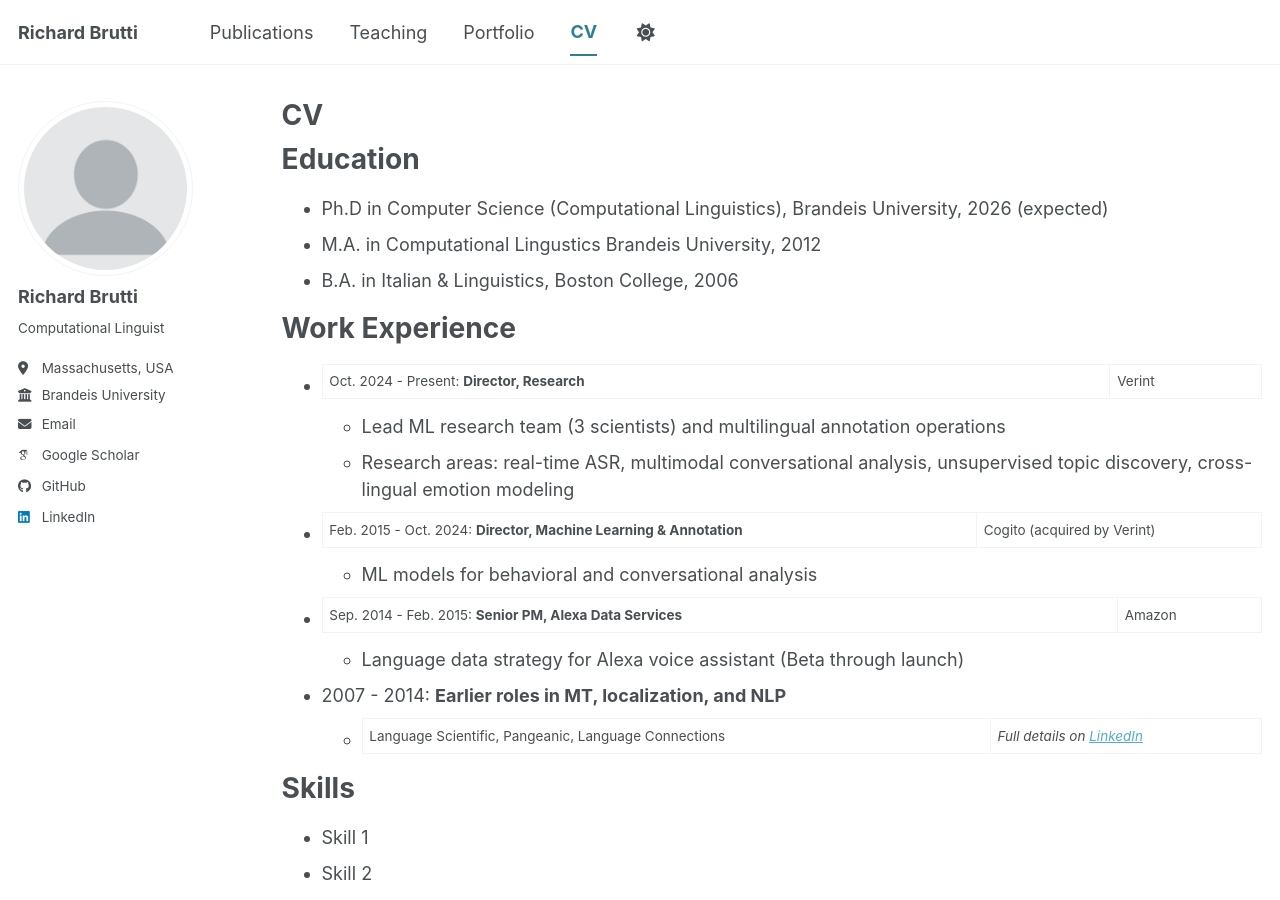
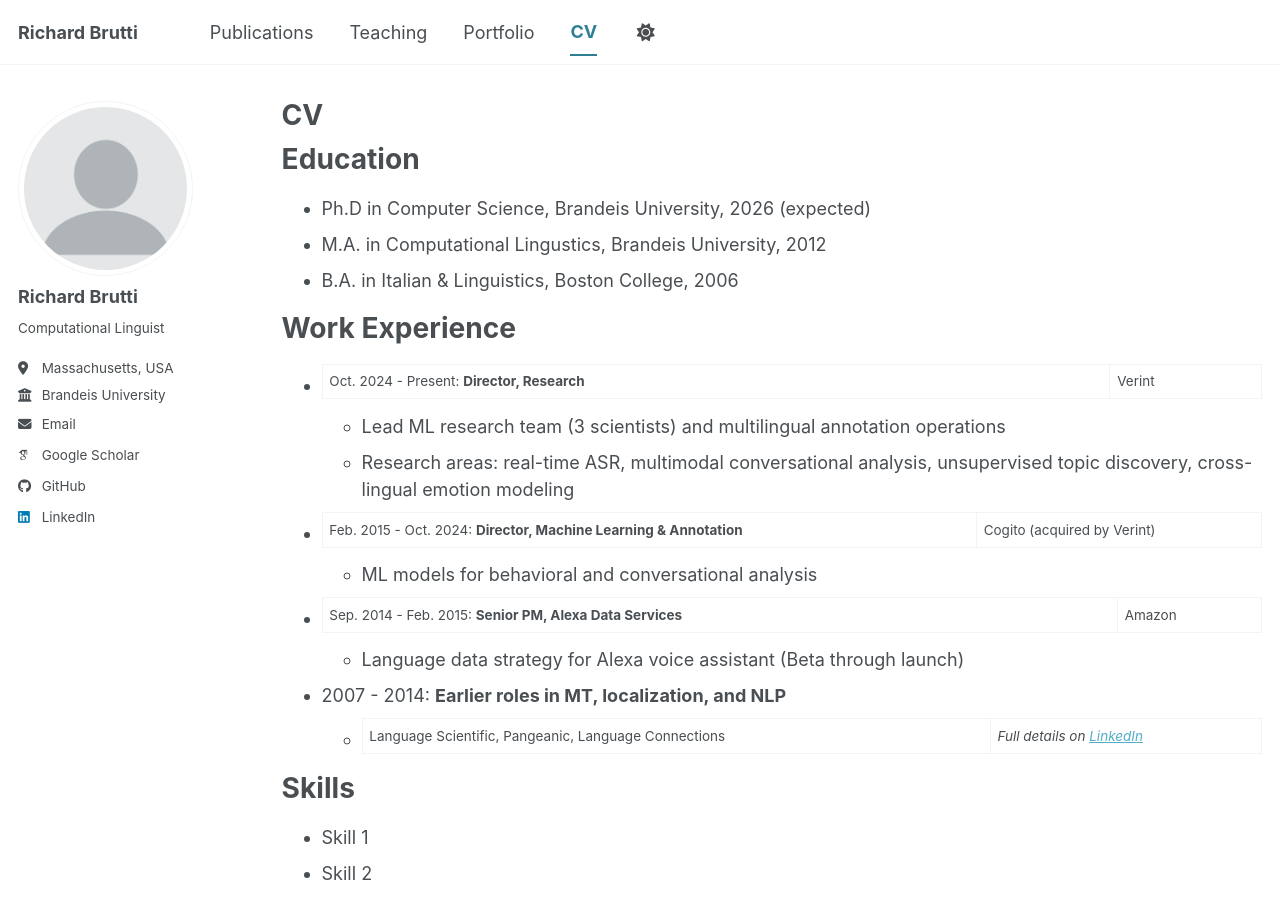
Before and after one commit to richardbrutti/richardbrutti.github.io, a Jekyll site: the page built from _pages/cv.md, in a window 1280 px wide and 900 px high. Built offline with Jekyll 4.4.1, drawn with Linux system fonts in a browser that asks for light colours; some web fonts are replaced; a script bundle is joined from its source files by our own code; library files that are not in the unit come from our copies.

Commit message:
cv updates

```diff
--- a/_pages/cv.md
+++ b/_pages/cv.md
@@ -11,21 +11,21 @@
 
 Education
 ======
-* Ph.D in Computer Science (Computational Linguistics), Brandeis University, 2026 (expected)
-* M.A. in Computational Lingustics Brandeis University, 2012
+* Ph.D in Computer Science, Brandeis University, 2026 (expected)
+* M.A. in Computational Lingustics, Brandeis University, 2012
 * B.A. in Italian & Linguistics, Boston College, 2006
 
 Work Experience
 ======
-* Oct. 2024 - Present: <b>Director, Research</b> | Verint
+* Oct. 2024 - Present: **Director, Research** | Verint
   * Lead ML research team (3 scientists) and multilingual annotation operations
   * Research areas: real-time ASR, multimodal conversational analysis, unsupervised topic discovery, cross-lingual emotion modeling
-* Feb. 2015 - Oct. 2024: <b>Director, Machine Learning & Annotation</b> | Cogito (acquired by Verint)
+* Feb. 2015 - Oct. 2024: **Director, Machine Learning & Annotation** | Cogito (acquired by Verint)
   * ML models for behavioral and conversational analysis
-* Sep. 2014 - Feb. 2015: <b>Senior PM, Alexa Data Services</b> | Amazon
+* Sep. 2014 - Feb. 2015: **Senior PM, Alexa Data Services** | Amazon
   * Language data strategy for Alexa voice assistant (Beta through launch)
-* 2007 - 2014: <b>Earlier roles in MT, localization, and NLP</b>
-  * Language Scientific, Pangeanic, Language Connections | <i>Full details on <a href="https://www.linkedin.com/in/rbrutti/">LinkedIn</a></i>
+* 2007 - 2014: **Earlier roles in MT, localization, and NLP**
+  * Language Scientific, Pangeanic, Language Connections | *Full details on [LinkedIn](https://www.linkedin.com/in/rbrutti/)*
 
 
 Skills
```
